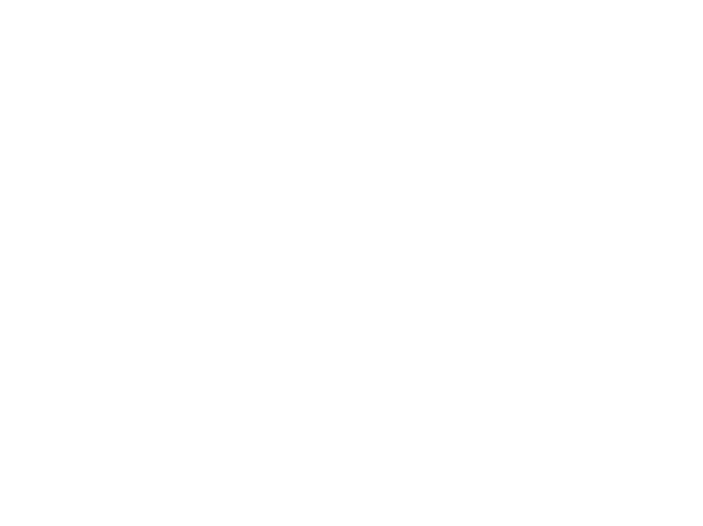
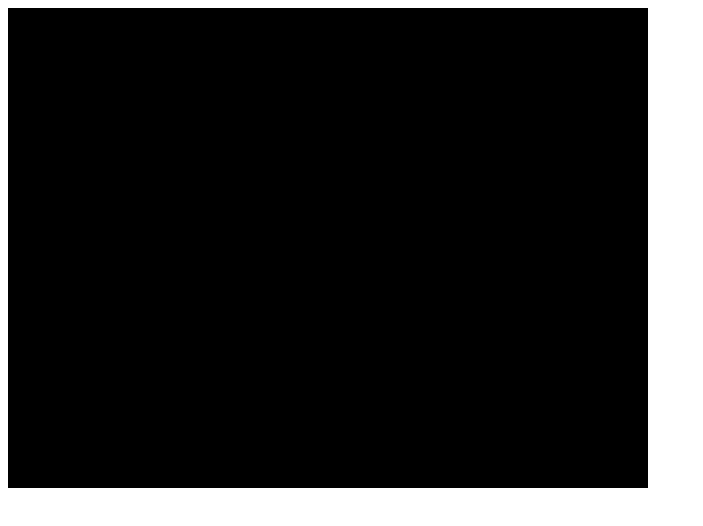
Before and after one commit to gmcedarblade/WebGLTest, a plain HTML site: page index.html in a window 1280 px wide. Shown: the whole page, without its empty margins (0-703 px from the left). Drawn offline with Linux system fonts and the light colour scheme.

Commit message:
Preparing the WebGL context

```diff
--- a/index.html
+++ b/index.html
@@ -16,6 +16,19 @@
             const canvas = document.querySelector('#glCanvas');
 
             // Initialize the GL context
+            const gl = canvas.getContext("webgl");
+
+            // Only continue if WebGL is available and working
+            if (!gl) {
+                alert("Unable to initialize WebGL. Your browser or machine may not support it.");
+                return;
+            }
+
+            // Set clear color to black, fully opaque
+            gl.clearColor(0.0, 0.0, 0.0, 1.0);
+            // Clear the color buffer with specified clear color
+            gl.clear(gl.COLOR_BUFFER_BIT);
+
         }
     </script>
 </html>
```
